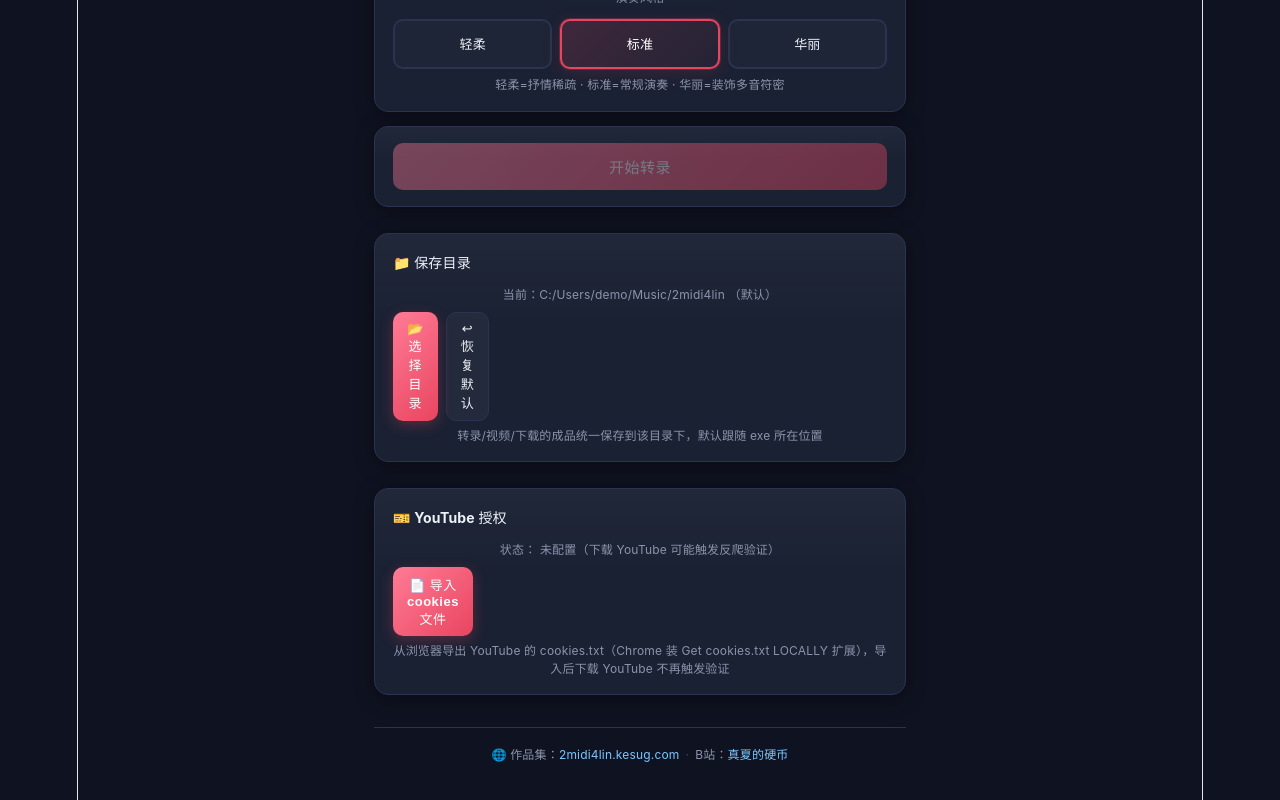
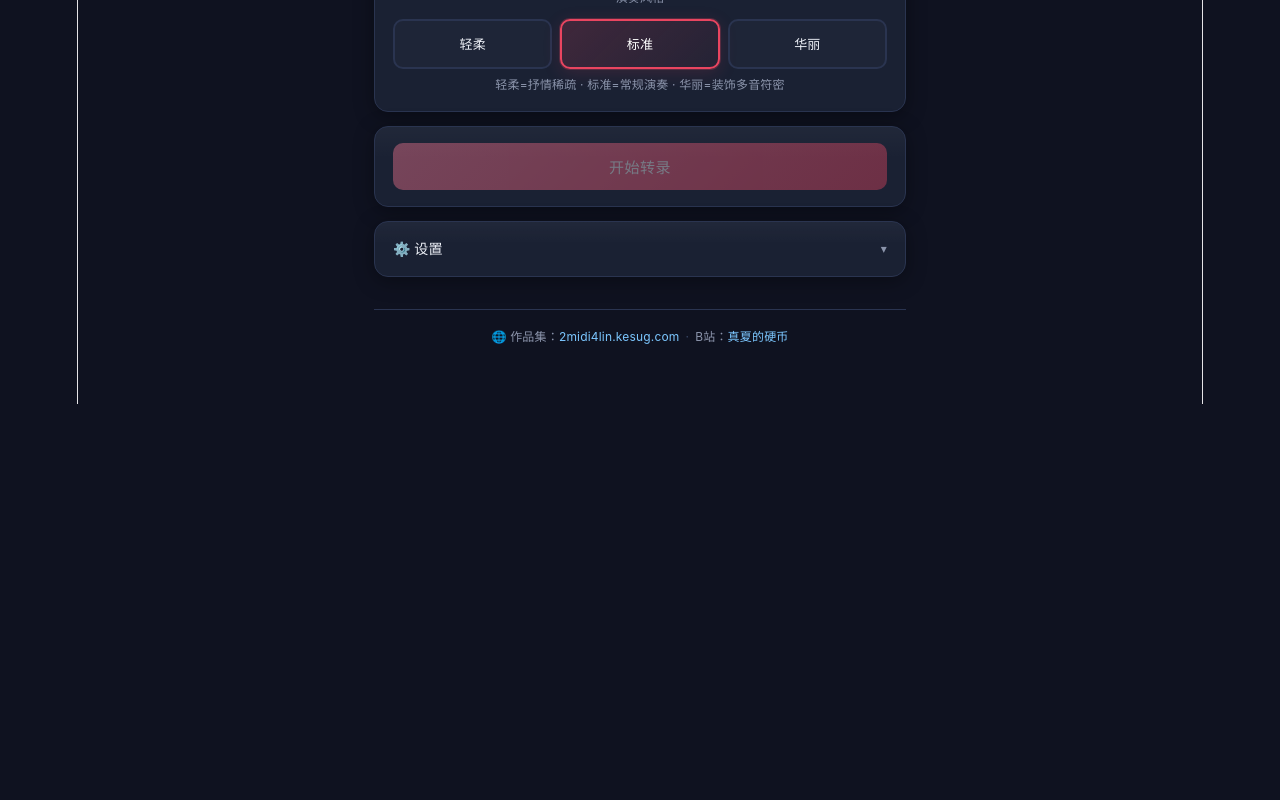
Before and after one commit to kishin123/2midi4lin, a Vue app in the folder src/gui/frontend/: page / in a window 1280 px wide. Shown: the part 704-1504 px from the top of the page. After the commit the page ends 1108 px from the top, so only its background shows below. Built offline with nearby package versions, Linux system fonts and the light colour scheme.

Commit message:
ui: 设置区折叠为⚙️设置卡片，优化布局整洁度

```diff
--- a/src/gui/frontend/src/App.vue
+++ b/src/gui/frontend/src/App.vue
@@ -347,6 +347,9 @@ async function clearCookie() {
 }
 
 loadCookie()
+
+// ======== 设置折叠 ========
+const showSettings = ref(false)
 </script>
 
 <template>
@@ -514,8 +517,14 @@ loadCookie()
       </section>
     </div>
 
-    <!-- 保存目录设置 -->
-    <section class="card" style="margin-top:12px">
+    <!-- 设置（折叠） -->
+    <section class="card settings-card">
+      <div class="settings-toggle" @click="showSettings = !showSettings">
+        <span>⚙️ 设置</span>
+        <span class="chevron" :class="{open: showSettings}">▾</span>
+      </div>
+      <div v-show="showSettings" class="settings-body">
+        <div class="settings-group">
           <h4>📁 保存目录</h4>
           <p class="path" style="margin:4px 0 8px; word-break:break-all">
             当前：{{ saveDir.dir || '加载中...' }}
@@ -528,10 +537,8 @@ loadCookie()
           </div>
           <p v-if="saveDir.msg" class="path" style="margin-top:6px; color:#4FC3F7">{{ saveDir.msg }}</p>
           <p class="path" style="margin-top:6px; color:var(--muted)">转录/视频/下载的成品统一保存到该目录下，默认跟随 exe 所在位置</p>
-    </section>
-
-    <!-- YouTube cookies 授权 -->
-    <section class="card" style="margin-top:12px">
+        </div>
+        <div class="settings-group">
           <h4>🎫 YouTube 授权</h4>
           <p class="path" style="margin:4px 0 8px">
             状态：
@@ -544,6 +551,8 @@ loadCookie()
           </div>
           <p v-if="cookie.msg" class="path" style="margin-top:6px; color:#4FC3F7">{{ cookie.msg }}</p>
           <p class="path" style="margin-top:6px; color:var(--muted)">从浏览器导出 YouTube 的 cookies.txt（Chrome 装 Get cookies.txt LOCALLY 扩展），导入后下载 YouTube 不再触发验证</p>
+        </div>
+      </div>
     </section>
 
     <!-- 页脚：常驻入口 -->
@@ -718,4 +727,15 @@ header h1 {
 .footer a { color: #7cc7ff; text-decoration: none; transition: color .2s; }
 .footer a:hover { color: #aadcff; text-decoration: underline; }
 .footer .sep { margin: 0 6px; color: #3a4a6b; }
+
+/* 设置折叠 */
+.settings-card { padding: 0; overflow: hidden; }
+.settings-toggle { display: flex; align-items: center; justify-content: space-between; padding: 14px 18px; cursor: pointer; font-size: 14px; font-weight: 600; user-select: none; transition: color .2s; }
+.settings-toggle:hover { color: var(--gold); }
+.chevron { transition: transform .25s; color: var(--muted); font-size: 12px; }
+.chevron.open { transform: rotate(180deg); }
+.settings-body { padding: 0 18px 16px; display: flex; flex-direction: column; gap: 14px; }
+.settings-group { border-top: 1px solid var(--card-border); padding-top: 14px; }
+.settings-group:first-child { border-top: none; padding-top: 0; }
+.settings-group h4 { font-size: 13px; margin-bottom: 6px; }
 </style>
```
Lines whose indentation alone changed are shown as unchanged.
